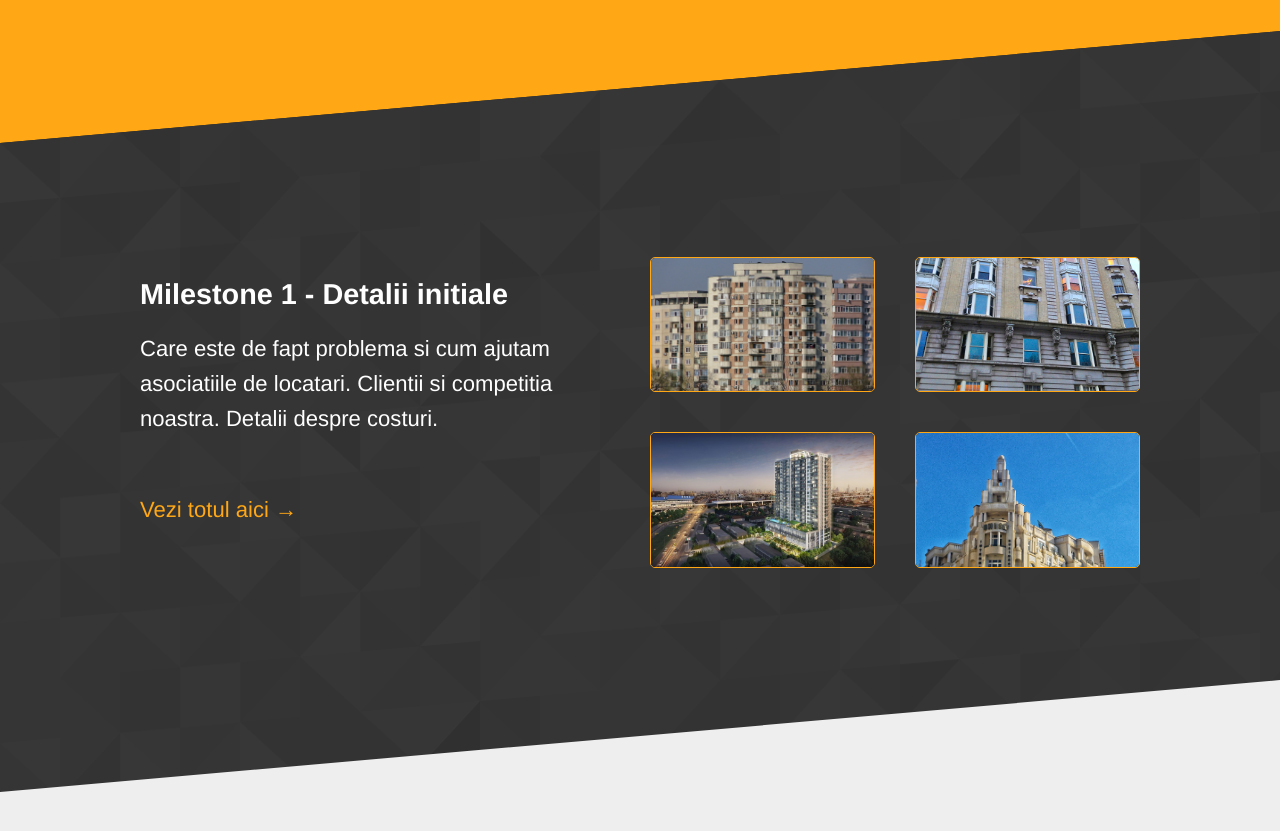
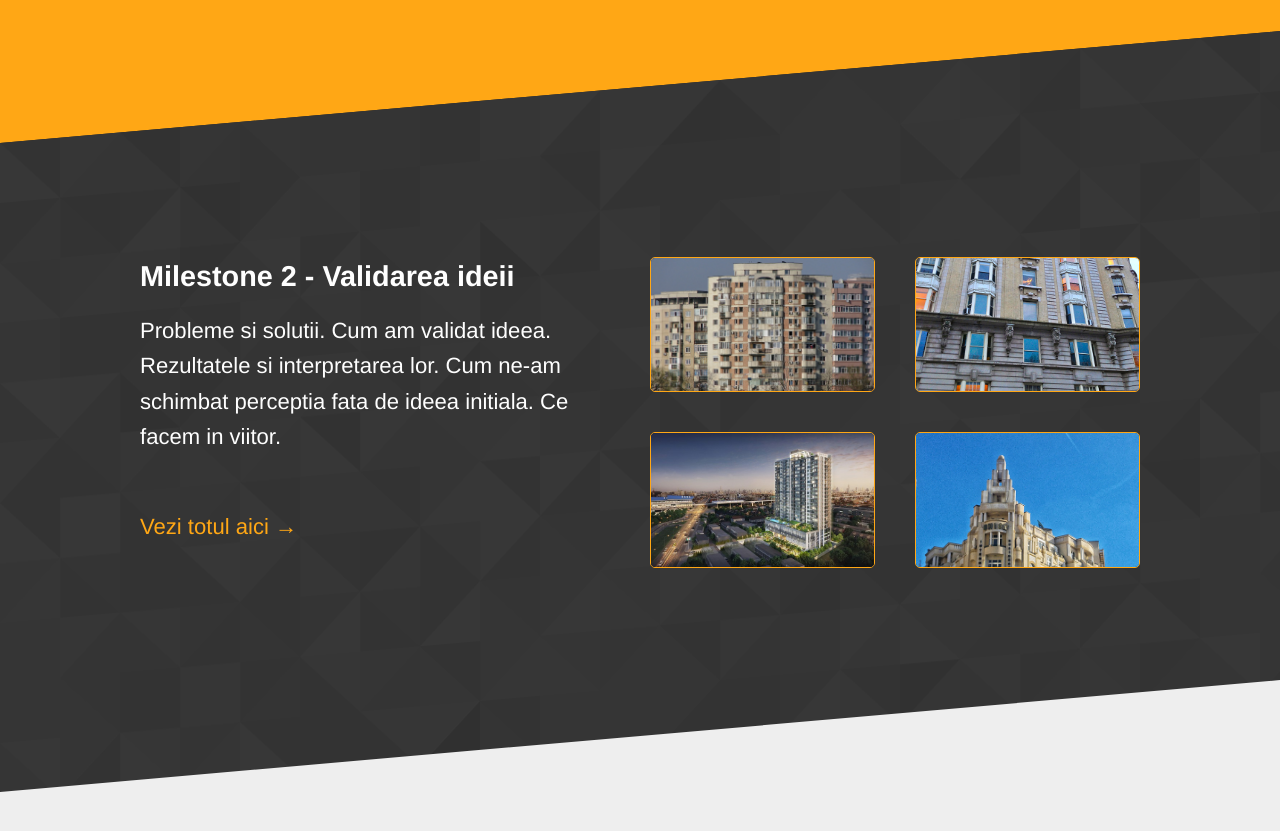
Before and after one commit to rptoma/Flaty, a Jekyll site: the page built from index.html, in a window 1280 px wide and 900 px high, scrolled down 486 px. Shown: the top 831 px of the window. Built offline with Jekyll 4.4.1, drawn with Linux system fonts in a browser that asks for light colours.

Commit message:
Updated 'index.html' via CloudCannon

```diff
--- a/index.html
+++ b/index.html
@@ -13,9 +13,11 @@ title: Flaty
 <section class="diagonal patterned">
 	<div class="container halves">
 		<div>
-			<h3 class="editable">Milestone 1 - Detalii initiale</h3>
+			<h3 class="editable">
+				Milestone 2 - Validarea ideii
+			</h3>
 			<p class="editable">
-				Care este de fapt problema si cum ajutam asociatiile de locatari. Clientii si competitia noastra. Detalii despre costuri.<br />&nbsp;
+				Probleme si solutii. Cum am validat ideea. Rezultatele si interpretarea lor. Cum ne-am schimbat perceptia fata de ideea initiala. Ce facem in viitor.<br />&nbsp;
 			</p>
 			<p class="editable"><a href="https://rptoma.github.io/Flaty/analiza/2018/10/14/ce-este-flaty/">Vezi totul aici &rarr;</a></p>
 		</div>
```
